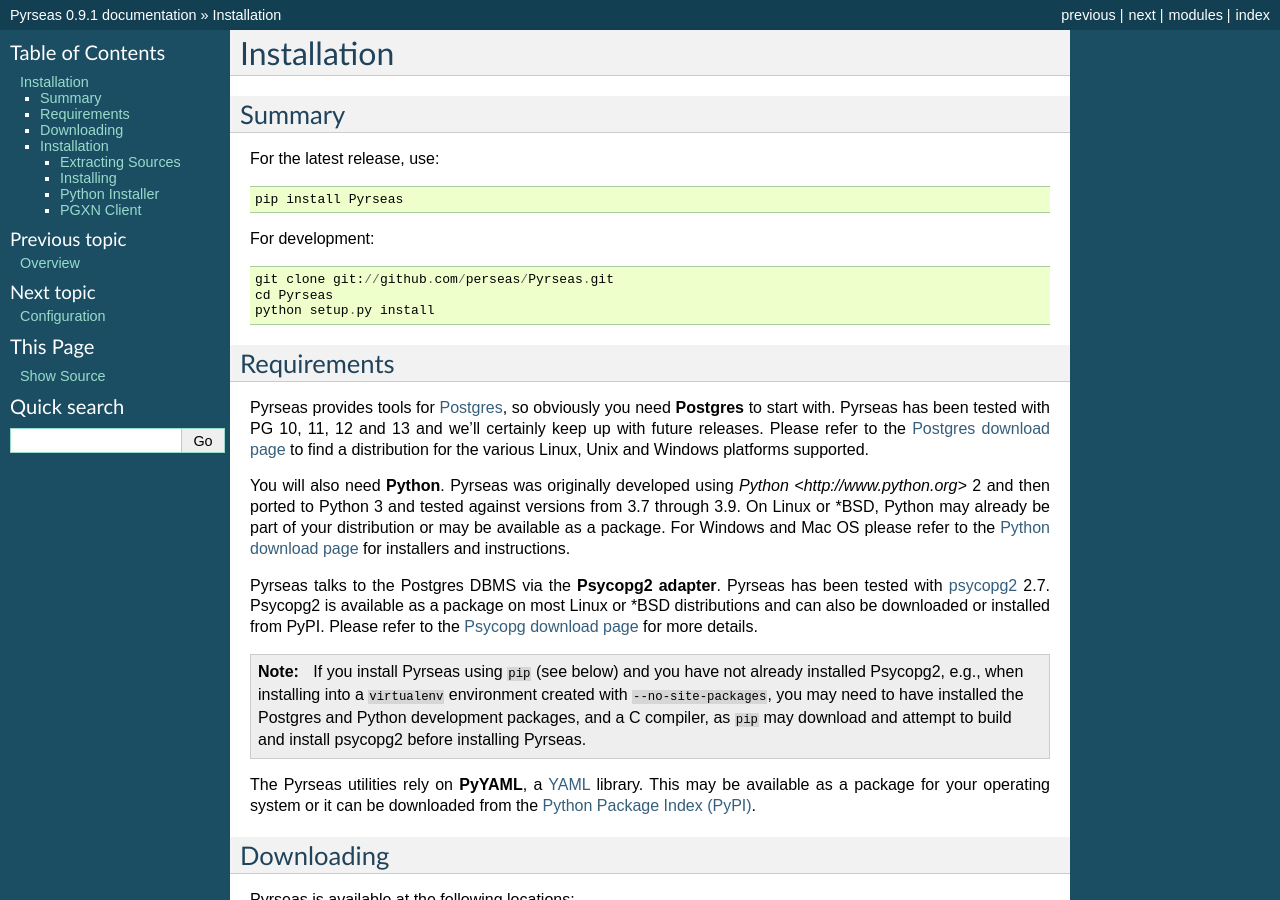
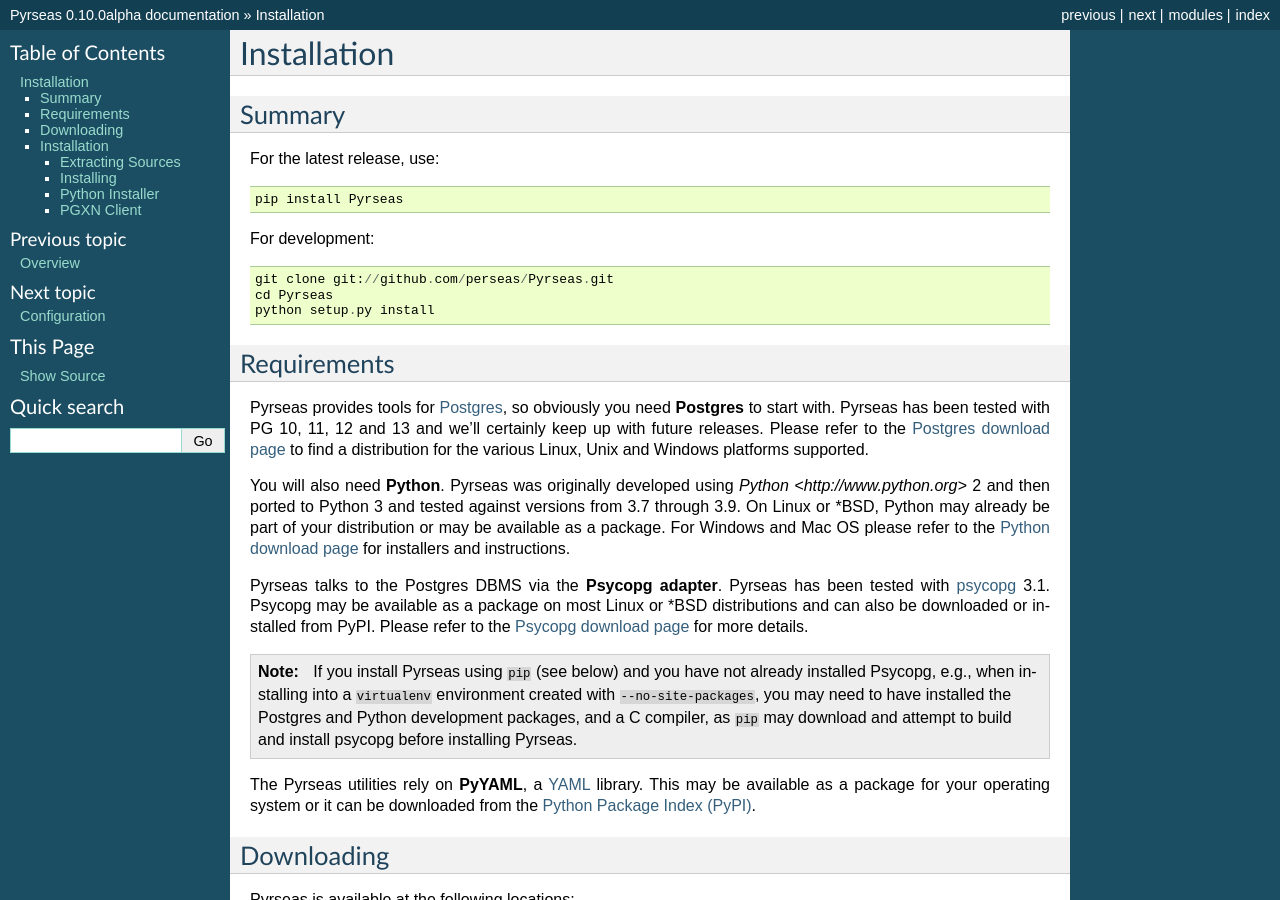
Before and after one commit to perseas/Pyrseas, a Sphinx documentation site: the page built from docs/install.rst, in a window 1280 px wide and 900 px high. Built offline with Sphinx 7.4.7, drawn with Linux system fonts in a browser that asks for light colours; some of the changed text lies outside the part shown.

Commit message:
Initial commit of converting Pyrseas to use Psycopg 3 instead of 2.
  Still to be fixed:
    lib/dbutils.py: pgexecute_auto
    lib/dbconn.py: sql_copy_to [causes two test_static.py tests to fail]

```diff
--- a/docs/devel.rst
+++ b/docs/devel.rst
@@ -18,7 +18,7 @@
 
 - Postgres
 
-- Psycopg2
+- Psycopg3
 
 - PyYAML
 
@@ -77,9 +77,9 @@
 systems or building it from source.
 
 To access Postgres from Python, you have to install the `Psycopg
-<https://www.psycopg.org/>`_ version 2 adapter. You can either follow the
+<https://www.psycopg.org/>`_ version 3 adapter. You can either follow the
 instructions in `Psycopg's site
-<https://www.psycopg.org/docs/install.html>`_, or install it from
+<https://www.psycopg.org/psycopg3/docs/basic/install.html>`_, or install it from
 your package management system.
 
 Other Libraries and Tools
--- a/docs/index.rst
+++ b/docs/index.rst
@@ -24,11 +24,11 @@
 
 - `PostgreSQL <https://www.postgresql.org/>`_ 10 or higher
 
-- `Python <http://www.python.org/>`_ 3.7 or higher
+- `Python <https://www.python.org/>`_ 3.7 or higher
 
-- `Psycopg2 <http://initd.org/psycopg>`_ 2.7 or higher
+- `Psycopg3 <https://www.psycopg.org/psycopg3/>`_ 3.1 or higher
 
-- `PyYAML <http://pyyaml.org/>`_ 3.13 or higher
+- `PyYAML <https://pyyaml.org/>`_ 5.3 or higher
 
 Contents
 --------
--- a/docs/install.rst
+++ b/docs/install.rst
@@ -32,21 +32,21 @@
 download page <http://www.python.org/downloads/>`_ for installers and
 instructions.
 
-Pyrseas talks to the Postgres DBMS via the **Psycopg2 adapter**.
-Pyrseas has been tested with `psycopg2 <http://initd.org/psycopg/>`_
-2.7.  Psycopg2 is available as a package on most Linux or
+Pyrseas talks to the Postgres DBMS via the **Psycopg adapter**.
+Pyrseas has been tested with `psycopg <https://www.psycopg.org/psycopg3/>`_
+3.1.  Psycopg may be available as a package on most Linux or
 \*BSD distributions and can also be downloaded or installed from PyPI.
 Please refer to the `Psycopg download page
-<http://initd.org/psycopg/download/>`_ for more details.
+<http://www.psycopg.org/psycopg3/docs/basic/install.html>`_ for more details.
 
 .. note:: If you install Pyrseas using ``pip`` (see below) and you
-   have not already installed Psycopg2, e.g., when installing into a
+   have not already installed Psycopg, e.g., when installing into a
    ``virtualenv`` environment created with ``--no-site-packages``, you
    may need to have installed the Postgres and Python development
    packages, and a C compiler, as ``pip`` may download and attempt to
-   build and install psycopg2 before installing Pyrseas.
+   build and install psycopg before installing Pyrseas.
 
-The Pyrseas utilities rely on **PyYAML**, a `YAML <http://yaml.org>`_
+The Pyrseas utilities rely on **PyYAML**, a `YAML <https://yaml.org>`_
 library.  This may be available as a package for your operating system
 or it can be downloaded from the `Python Package Index (PyPI)
 <https://pypi.org/project/PyYAML/>`_.
--- a/docs/testing.rst
+++ b/docs/testing.rst
@@ -97,8 +97,8 @@
              postgresql-plperl-n (where `n` is the Postgres
              version number)
 
- - Install Psycopg2, using package manager, or from PyPI
-   (https://pypi.org/project/psycopg2/).
+ - Install Psycopg, using package manager, or from PyPI
+   (https://pypi.org/project/psycopg/).
 
    .. note:: On Windows, you may first want to install a version of
              Microsoft Visual Studio from `here`_.  An alternative
@@ -167,7 +167,7 @@
 
  - Invoke ``tox``. This will create virtualenvs in a ``.tox``
    subdirectory,
-   install Pyrseas and its prerequisites (Psycopg2 and PyYAML) into
+   install Pyrseas and its prerequisites (Psycopg and PyYAML) into
    each virtualenv and run the unit tests for each combination of
    Postgres and Python.
 
--- a/pyrseas/__init__.py
+++ b/pyrseas/__init__.py
@@ -1 +1 @@
-__version__ = '0.9.1'
+__version__ = '0.10.0alpha'
--- a/requirements.txt
+++ b/requirements.txt
@@ -1,2 +1,2 @@
-PyYAML>=3.13
-psycopg2>=2.7
+PyYAML>=5.3
+psycopg>=3.1
--- a/setup.py
+++ b/setup.py
@@ -24,7 +24,7 @@
 
 setup(
     name='Pyrseas',
-    version='0.9.1',
+    version='0.10.0alpha',
     packages=['pyrseas', 'pyrseas.dbobject', 'pyrseas.lib', 'pyrseas.augment',
              ],
     package_data={'pyrseas': ['config.yaml']},
@@ -35,7 +35,7 @@
             'dbaugment = pyrseas.dbaugment:main']},
 
     install_requires=[
-        'psycopg2 >= 2.7',
+        'psycopg >= 3.1',
         'PyYAML >= 3.13'],
 
     tests_require=['pytest'],
```
Also changed, not shown: 8 other files.
